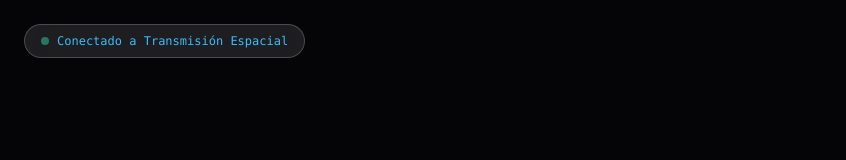
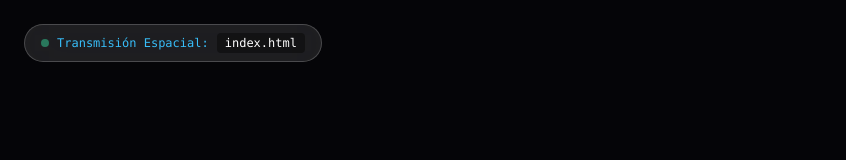
Before and after one commit to anyelo888ra-ux/visionos-sim, a plain HTML site: page view/index.html in a window 1280 px wide. Shown: the top 160 px of the page, without its empty margins (0-846 px from the left). Drawn offline with nearby package versions, Linux system fonts and the light colour scheme.

Commit message:
Update index.html

```diff
--- a/view/index.html
+++ b/view/index.html
@@ -14,7 +14,7 @@
 <body class="h-screen w-screen flex flex-col items-center justify-center relative">
     <div class="absolute top-6 left-6 glass px-4 py-2 rounded-full text-xs font-mono text-sky-400 flex items-center gap-2">
         <span class="w-2 h-2 rounded-full bg-emerald-400 animate-pulse"></span>
-        Conectado a Transmisión Espacial
+        Transmisión Espacial: <span id="session-code" class="text-white font-mono bg-black/40 px-2 py-0.5 rounded">Cargando...</span>
     </div>
 
     <div class="text-center space-y-4">
@@ -24,5 +24,11 @@
         <h2 class="text-2xl font-bold">Viendo Sesión en Vivo</h2>
         <p class="text-xs text-white/50 font-mono">Esperando flujo de renderizado del anfitrión...</p>
     </div>
+
+    <script>
+        const parts = window.location.pathname.split('/').filter(Boolean);
+        const code = parts[parts.length - 1] && parts[parts.length - 1] !== 'view' ? parts[parts.length - 1] : '96bb9ezw';
+        document.getElementById('session-code').textContent = code;
+    </script>
 </body>
 </html>
```
